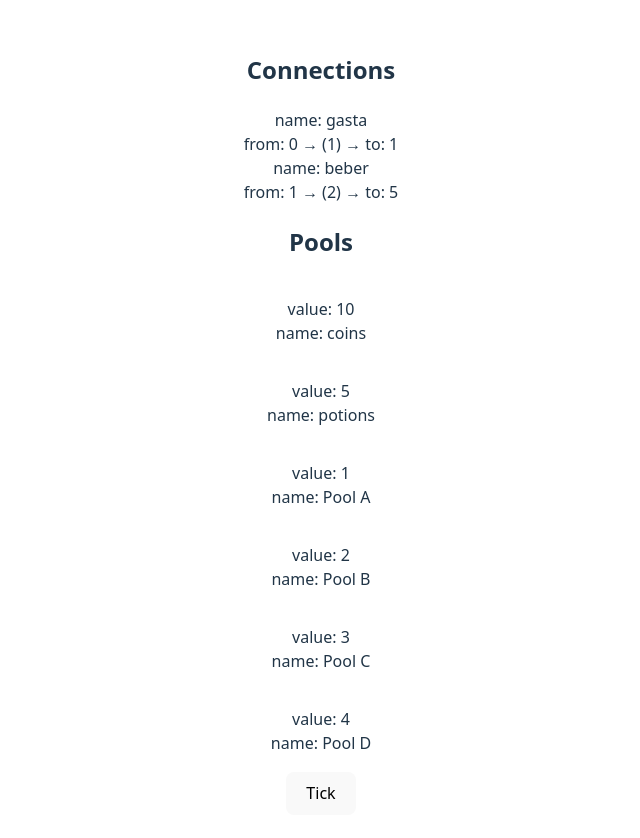
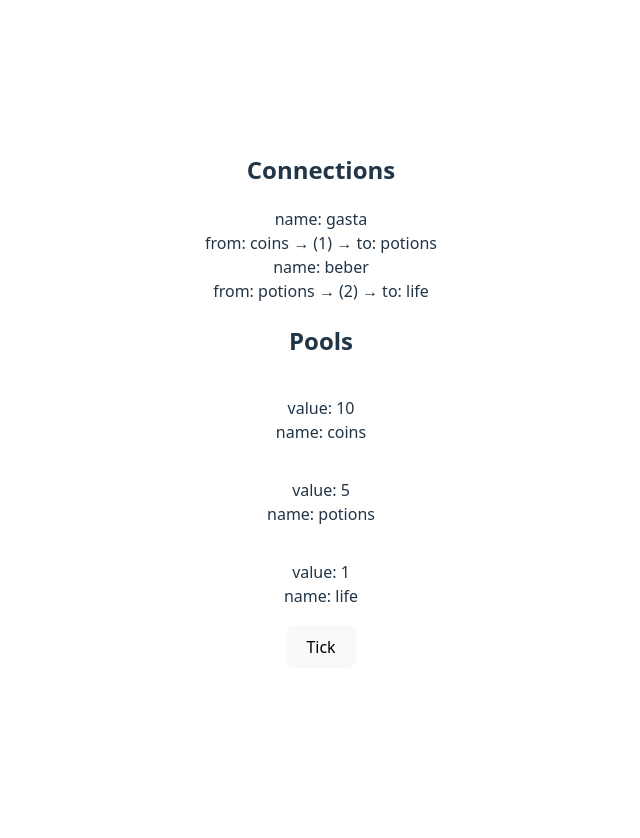
Before and after one commit to GustaRM/machweb, a React (Vite) app: page / in a window 1280 px wide. Shown: the top 838 px of the page, without its empty margins (319-959 px from the left). After the commit the page ends 800 px from the top, so only its background shows below. Built offline with nearby package versions, Linux system fonts and the light colour scheme.

Commit message:
altera chaves para texto

```diff
--- a/src/App.tsx
+++ b/src/App.tsx
@@ -5,17 +5,17 @@ import Connection from './Connection'
 
 
 function App() {
-  const [pools, setPools] = useState([
-    { value: 10, name: "coins" },
-    { value: 5, name: "potions" },
-    { value: 1, name: "Pool A" },
-    { value: 2, name: "Pool B" },
-    { value: 3, name: "Pool C" },
-    { value: 4, name: "Pool D" }])
+  const [pools, setPools] = useState(
+    new Map(
+    [
+    ["coins", { value: 10, name: "coins" }],
+    ["potions", { value: 5, name: "potions" }],
+    ["life", { value: 1, name: "life" }],
+   ]))
 
   const [connections, setConnections] = useState([
-    { name: "gasta", from: 0, to: 1, value: 1 },
-    { name: "beber", from: 1, to: 5, value: 2 }
+    { name: "gasta", from: "coins", to: "potions", value: 1 },
+    { name: "beber", from: "potions", to: "life", value: 2 }
 
   ])
 
@@ -25,15 +25,15 @@ function App() {
       {connections.map((connection) => { return <Connection key={connection.name} name={connection.name} from={connection.from} to={connection.to} value={connection.value} /> })}
 
       <h2>Pools</h2>
-      {pools.map((pool) => { return <Pool key={pool.name} name={pool.name} value={pool.value} /> })}
+      {Array.from(pools.values()).map((pool) => { return <Pool key={pool.name} name={pool.name} value={pool.value} /> })}
 
       <button onClick={() => {
         for (let i = 0; i < connections.length; i++) {
           const connection = connections[i];
-          const source = pools[connection.from];
-          const target = pools[connection.to];
-
-          const novoPools = [...pools];
+          const source = pools.get(connection.from);
+          const target = pools.get(connection.to);
+          if(!source || !target) return;
+          const novoPools = new Map(pools);
           source.value-= connection.value;
           target.value+= connection.value;
           setPools(novoPools);
--- a/src/Connection.tsx
+++ b/src/Connection.tsx
@@ -1,7 +1,7 @@
 type ConnectionProps = {
   name: string;
-  from: number;
-  to: number;
+  from: string;
+  to: string;
   value: number;
 }
 export default function Connection ({name, from, to, value}: ConnectionProps){
```
